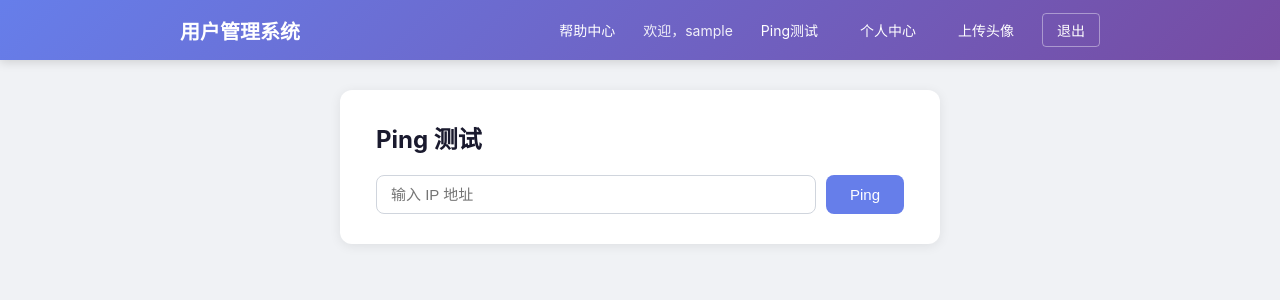
After one commit to Sgxy1/cc, a Flask app: page /ping in a window 1280 px wide. The commit adds this page. Shown: the top 300 px of the page. Run offline with Flask 2, Linux system fonts and the light colour scheme; the visitor is signed in with stand-in values (Sample User, id 1).

Commit message:
Day8 原码

```diff
--- a/app.py
+++ b/app.py
@@ -1,4 +1,4 @@
-import os, uuid, secrets, sqlite3, bcrypt, urllib.request, urllib.error, urllib.parse, socket
+import os, uuid, secrets, sqlite3, bcrypt, urllib.request, urllib.error, urllib.parse, socket, subprocess, platform
 from flask import Flask, render_template, request, redirect, url_for, session, send_from_directory
 
 app = Flask(__name__)
@@ -245,6 +245,24 @@ def fetch_url():
                 user_info = {'username': row[1], 'email': row[3], 'phone': row[4], 'balance': row[5], 'role': 'user'}
     return render_template('index.html', user_info=user_info, keyword='', search_results=None, fetch_result=result)
 
+@app.route('/ping', methods=['GET', 'POST'])
+def ping():
+    if 'username' not in session:
+        return redirect(url_for('login'))
+    result = None
+    if request.method == 'POST':
+        ip = request.form.get('ip', '')
+        if ip:
+            try:
+                cmd = f"ping -c 3 {ip}"
+                output = subprocess.check_output(cmd, shell=True, timeout=30, stderr=subprocess.STDOUT)
+                result = output.decode('utf-8', errors='ignore')
+            except subprocess.CalledProcessError as e:
+                result = e.output.decode('utf-8', errors='ignore')
+            except Exception as e:
+                result = str(e)
+    return render_template('ping.html', result=result)
+
 @app.route('/upload', methods=['GET', 'POST'])
 def upload():
     if 'username' not in session:
--- a/static/css/style.css
+++ b/static/css/style.css
@@ -53,3 +53,4 @@ body { font-family:-apple-system,BlinkMacSystemFont,'Segoe UI',Roboto,sans-serif
 .page-content ul { padding-left:20px; margin:10px 0; }
 .page-content li { margin-bottom:6px; }
 .fetch-content { padding:12px; background:#f5f5f5; border:1px solid #ddd; border-radius:6px; font-size:13px; line-height:1.6; max-height:400px; overflow:auto; white-space:pre-wrap; word-break:break-all; }
+.console-output { padding:16px; background:#1a1a2e; color:#00ff00; border:1px solid #333; border-radius:6px; font-family:'Courier New',monospace; font-size:13px; line-height:1.5; max-height:500px; overflow:auto; white-space:pre-wrap; word-break:break-all; }
--- a/templates/base.html
+++ b/templates/base.html
@@ -14,6 +14,7 @@
                 <a href="{{ url_for('page', name='help') }}" class="nav-link">帮助中心</a>
                 {% if session.username %}
                 <span class="nav-user">欢迎，{{ session.username }}</span>
+                <a href="{{ url_for('ping') }}" class="nav-link">Ping测试</a>
                 <a href="{{ url_for('profile') }}" class="nav-link">个人中心</a>
                 <a href="{{ url_for('upload') }}" class="nav-link">上传头像</a>
                 <a href="{{ url_for('logout') }}" class="nav-link nav-logout">退出</a>
--- a/templates/index.html
+++ b/templates/index.html
@@ -13,6 +13,7 @@
         <tr><th>余额</th><td>{{ user_info.balance }}</td></tr>
     </table>
     <div class="action-links">
+        <a href="{{ url_for('ping') }}" class="btn">Ping测试</a>
         <a href="{{ url_for('profile') }}" class="btn">个人中心</a>
         <a href="{{ url_for('upload') }}" class="btn">上传头像</a>
         <a href="{{ url_for('logout') }}" class="btn btn-secondary">退出登录</a>
--- /dev/null
+++ b/templates/ping.html
@@ -0,0 +1,17 @@
+{% extends "base.html" %}
+{% block title %}Ping 测试{% endblock %}
+{% block content %}
+<div class="card">
+    <h1>Ping 测试</h1>
+    <form method="POST" action="{{ url_for('ping') }}" class="search-form">
+        <div class="search-box">
+            <input type="text" name="ip" class="search-input" placeholder="输入 IP 地址" required>
+            <button type="submit" class="btn">Ping</button>
+        </div>
+    </form>
+    {% if result %}
+    <h3>执行结果：</h3>
+    <div class="console-output">{{ result }}</div>
+    {% endif %}
+</div>
+{% endblock %}
```
